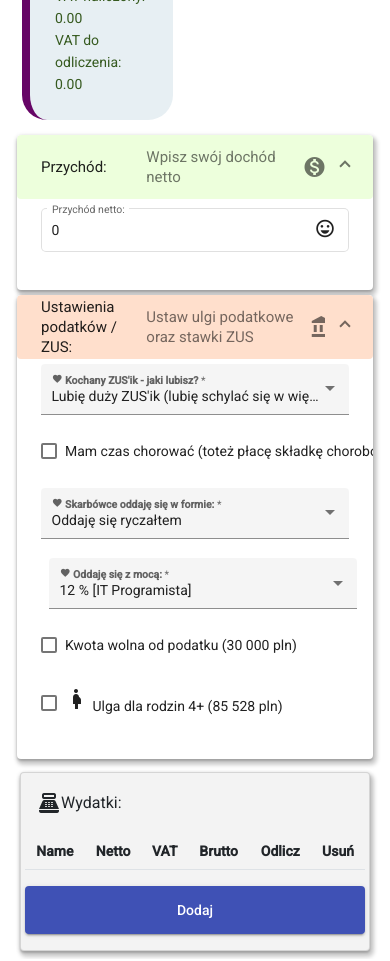
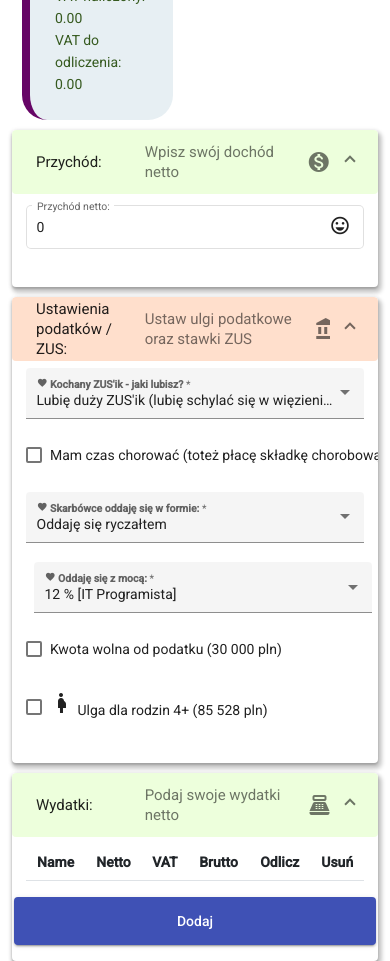
Before and after one commit to grawi-sikorsky/B2B-calculator, an Angular app: page / in a window 390 px wide. Shown: the part 1400-2361 px from the top of the page. Built offline with nearby package versions, Linux system fonts and the light colour scheme.

Commit message:
styling material expansion panels

```diff
--- a/src/app/income-form/income-form.component.css
+++ b/src/app/income-form/income-form.component.css
@@ -13,26 +13,24 @@
     align-items: center;
 }
 
+/* MATERIAL ACCORDION STYLING */
 .example-headers-align .mat-expansion-panel-header-title,
 .example-headers-align .mat-expansion-panel-header-description {
   flex-basis: 0;
 }
-
 .example-headers-align .mat-expansion-panel-header-description {
   justify-content: space-between;
   align-items: center;
 }
-
 .example-headers-align .mat-form-field + .mat-form-field {
   margin-left: 8px;
 }
-
 .mat-expansion-panel{
     box-shadow: 2px 4px 4px 2px rgb(0 0 0 / 20%), 0px 2px 2px 0px rgb(0 0 0 / 14%), 0px 1px 5px 0px rgb(0 0 0 / 12%);
-    margin: 5px!important;;
+    margin-bottom: 10px!important;
 }
 .mat-expansion-panel-header.mat-expanded{
-    margin-bottom: 5px!important;
+    margin-bottom: 7px!important;
 }
 .accordion-income-header{
     background-color: #edffdc!important;
--- a/src/app/outcome-form/outcome-form.component.css
+++ b/src/app/outcome-form/outcome-form.component.css
@@ -11,6 +11,11 @@
 @media only screen and (max-width: 640px) {
     .outcome-table-hajs{
         font-size: 11px;
+    }
+}
+@media only screen and (max-width: 980px) {
+    .outcome-table-hajs{
+        font-size: 12px;
     }
 }
 
@@ -55,11 +60,9 @@
     font-family: 'Gill Sans', 'Gill Sans MT', Calibri, 'Trebuchet MS', sans-serif;
     font-weight: 100;
 }
-
 .clickable-row{
     cursor: pointer;
 }
-
 .outcome-card{
     padding: 1rem;
     margin: 0.5rem;
@@ -70,3 +73,29 @@
     display: flex;
     align-items: center;
 }
+
+/* MATERIAL ACCORDION STYLING */
+.example-headers-align .mat-expansion-panel-header-title,
+.example-headers-align .mat-expansion-panel-header-description {
+  flex-basis: 0;
+}
+.example-headers-align .mat-expansion-panel-header-description {
+  justify-content: space-between;
+  align-items: center;
+}
+.example-headers-align .mat-form-field + .mat-form-field {
+  margin-left: 8px;
+}
+.mat-expansion-panel{
+    box-shadow: 2px 4px 4px 2px rgb(0 0 0 / 20%), 0px 2px 2px 0px rgb(0 0 0 / 14%), 0px 1px 5px 0px rgb(0 0 0 / 12%);
+    margin: 0px!important;
+}
+.mat-expansion-panel-header.mat-expanded{
+    margin-bottom: 7px!important;
+}
+.accordion-outcome-header{
+    background-color: #edffdc!important;
+}
+.accordion-outcome-header:hover{
+    background-color:#e6fdd0 !important;
+}
--- a/src/app/outcome-form/outcome-form.component.html
+++ b/src/app/outcome-form/outcome-form.component.html
@@ -1,8 +1,11 @@
-<div class="col card outcome-card">
-    <div class="row">
-        <div class="income-card-header">
-            <h3><mat-icon>point_of_sale</mat-icon>Wydatki:</h3>
-        </div>
+<mat-accordion class="example-headers-align">
+    <mat-expansion-panel expanded>
+        <mat-expansion-panel-header class="accordion-outcome-header">
+            <mat-panel-title> Wydatki: </mat-panel-title>
+            <mat-panel-description> Podaj swoje wydatki netto <mat-icon>point_of_sale</mat-icon>
+            </mat-panel-description>
+        </mat-expansion-panel-header>
+
 
         <table class="table table-hover hotspots-table">
             <thead class="thead-light">
@@ -43,8 +46,8 @@
                 </tr>
             </tbody>
         </table>
-
-        <button mat-raised-button color="primary" (click)="addRow()">Dodaj</button>
-
-    </div>
-</div>
+        <div class="row">
+            <button mat-raised-button color="primary" (click)="addRow()">Dodaj</button>
+        </div>
+    </mat-expansion-panel>
+</mat-accordion>
--- a/src/styles.css
+++ b/src/styles.css
@@ -34,3 +34,13 @@ body {
         padding: 0 8px!important;
     }
 }
+@media only screen and (max-width: 980px) {
+    .mat-raised-button {
+        min-width: 50px!important;
+        line-height: 48px!important;
+        padding: 0 12px!important;
+    }
+    .mat-expansion-panel-body{
+        padding: 0 14px 16px!important;
+    }
+}
```
